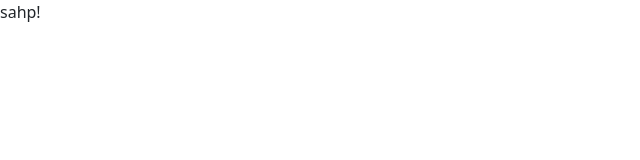
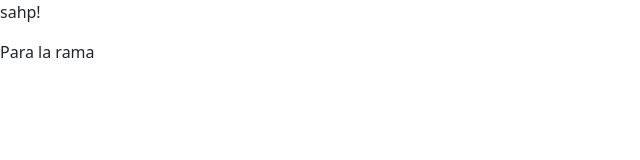
Before and after one commit to Juan-Carlos-Perez-Angeles/Sis.Reservacion_Tapanko, an Angular app: page / in a window 1280 px wide. Shown: the top 160 px of the page, without its empty margins (0-640 px from the left). Built offline with nearby package versions, Linux system fonts and the light colour scheme.

Commit message:
para la rama

```diff
--- a/src/app/login/login.component.html
+++ b/src/app/login/login.component.html
@@ -1,3 +1,4 @@
 <div>
   <p>sahp!</p>
+  <p>Para la rama</p>
 </div>
```
